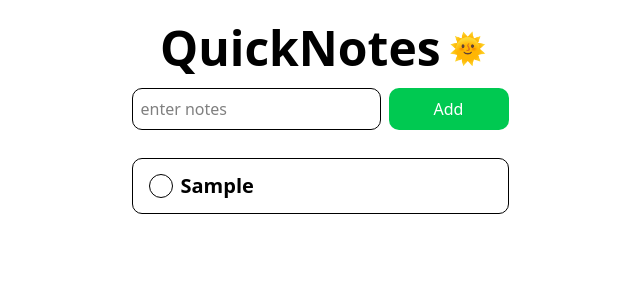
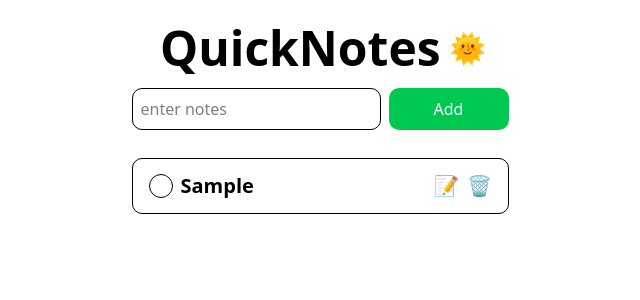
Before and after one commit to MaverickSeneris/quicknotes, a React (Vite) app: page / in a window 1280 px wide. Both pictures are taken after typing "Sample" into the empty fields and a click on the button "Add". Shown: the top 300 px of the page, without its empty margins (320-960 px from the left). Built offline with nearby package versions, Linux system fonts and the light colour scheme.

Commit message:
fix: fix options not showing

```diff
--- a/src/components/noteList.jsx
+++ b/src/components/noteList.jsx
@@ -80,7 +80,7 @@ function NoteList({
                   {/* Edit button - only shows on hover (group-hover) */}
                   <button
                     onClick={() => toggleEdit(note.id)}
-                    className="cursor-pointer ml-auto text-green-400 font-bold text-xl hover:scale-130 transition duration-150 opacity-0 group-hover:opacity-100 group-hover:block"
+                    className="cursor-pointer ml-auto text-green-400 font-bold text-xl hover:scale-130 transition duration-150"
                   >
                     📝
                   </button>
@@ -88,7 +88,7 @@ function NoteList({
                   {/* Delete button - also appears on hover */}
                   <button
                     onClick={() => deleteNote(note.id)}
-                    className="cursor-pointer text-xl ml-2 hover:scale-130 transition duration-150 opacity-0 group-hover:opacity-100 group-hover:block"
+                    className="cursor-pointer text-xl ml-2 hover:scale-130 transition duration-150"
                   >
                     🗑️
                   </button>
```
